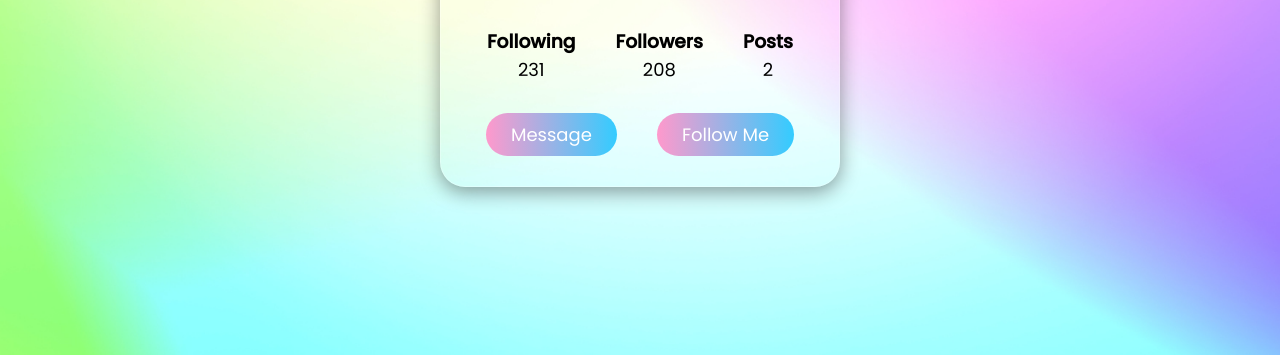
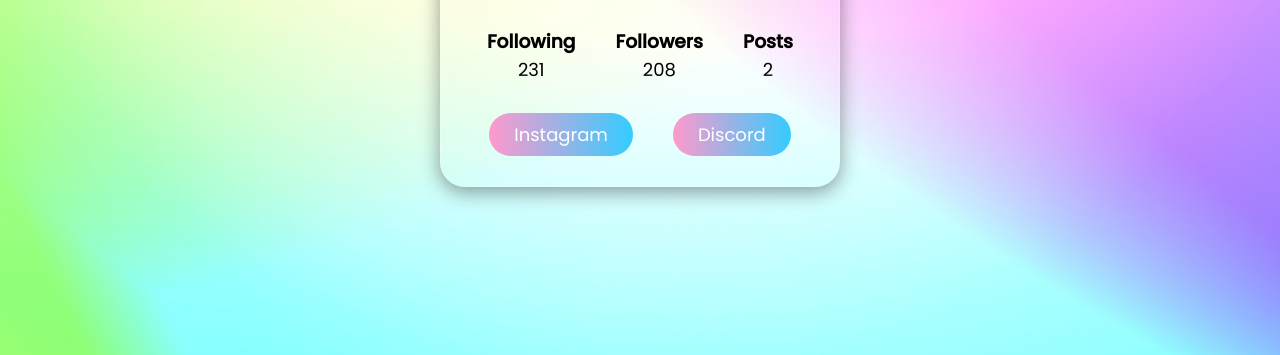
Before and after one commit to matyaseek/matyaseek.github.io, a plain HTML site: page index.html in a window 1280 px wide. Shown: the part 445-800 px from the top of the page. Drawn offline with Linux system fonts and the light colour scheme.

Commit message:
Update index.html

```diff
--- a/index.html
+++ b/index.html
@@ -33,8 +33,8 @@
       </div>
     </div>
     <div class="buttons">
-      <a href="#" class="btn">Message</a>
-      <a href="#" class="btn">Follow Me</a>
+      <a href="https://www.instagram.com/matesgrabka/" class="btn" target="_blank" >Instagram</a>
+      <a href="https://discord.com/users/661271321295978506" class="btn" target="_blank" >Discord</a>
     </div>
   </div>
 </section>
```
